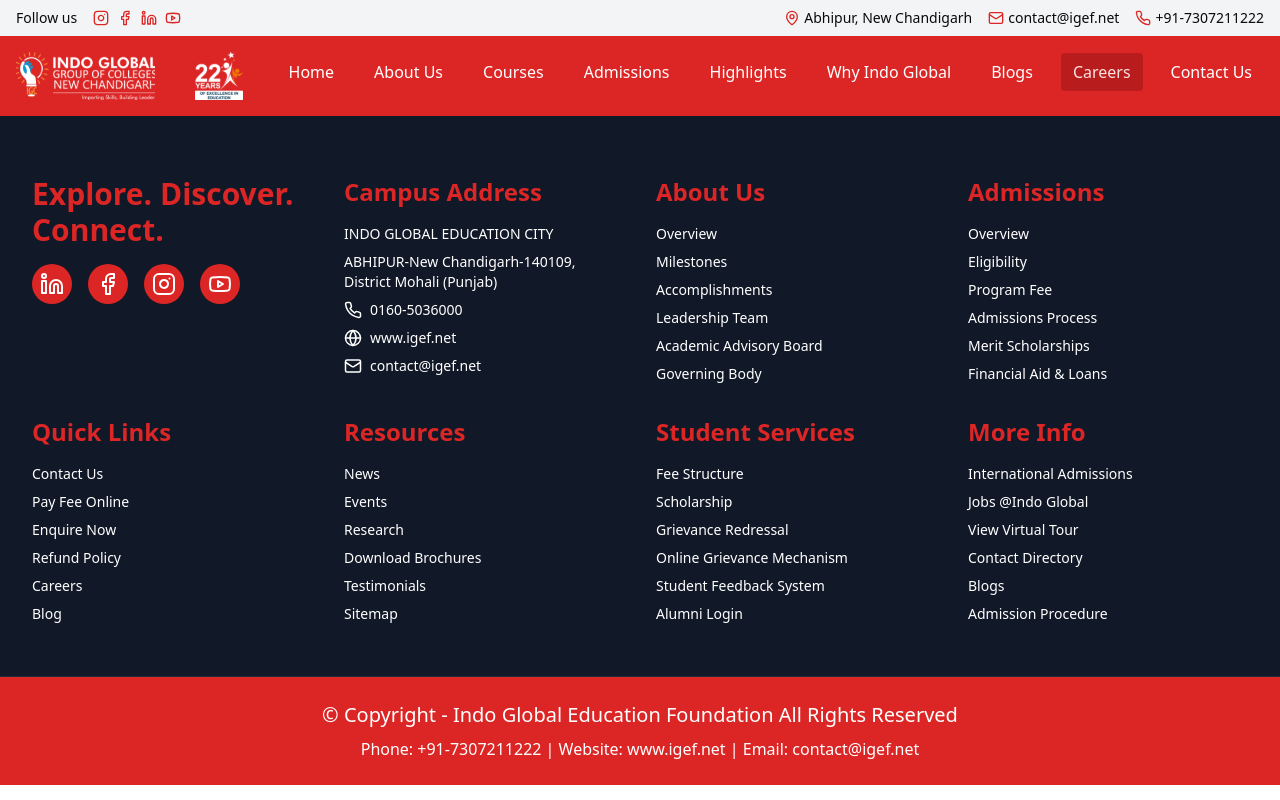
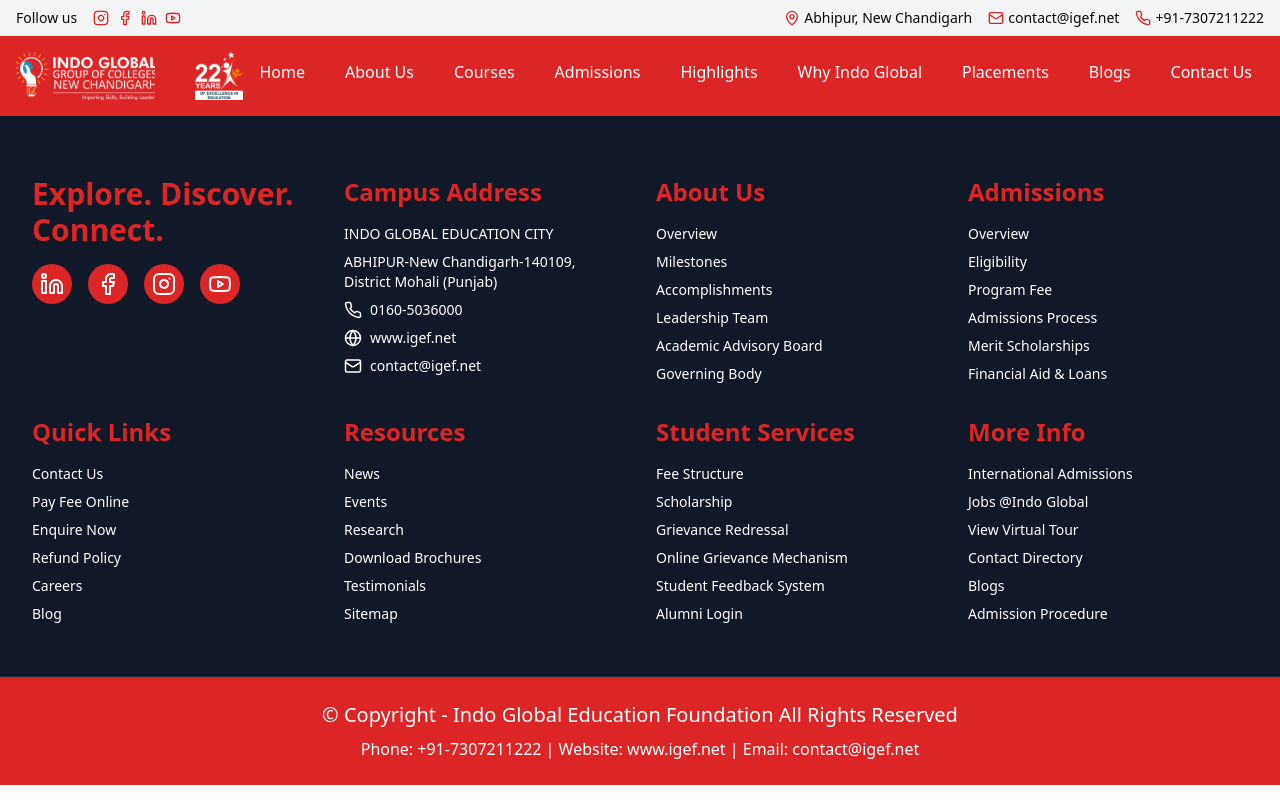
Before and after one commit to Stealth-Rishabh/IndoGlobal, a React (Vite) app: page /careers in a window 1280 px wide. Built offline with nearby package versions, Linux system fonts and the light colour scheme.

Commit message:
UI refactor: changed navlinks and drawer

```diff
--- a/src/App.jsx
+++ b/src/App.jsx
@@ -20,6 +20,7 @@
 import Admission from "./apps/admissions/Admission";
 import Event from "./apps/highlights/Event";
 import Gallery from "./apps/highlights/Gallery";
+import CampusRecruitments from "./apps/placements/CampusRecruitments";
 function App() {
   return (
     <Router>
@@ -35,6 +36,7 @@
         <Route path="/admissions" element={<Admission/>} />
         <Route path="/events" element={<Event/>} />
         <Route path="/gallery" element={<Gallery/>} />
+        <Route path="/placements/campus-recruitments" element={<CampusRecruitments/>} />
         <Route path="/contact-us" element={<Contact/>} />
 
       </Routes>
--- a/src/apps/aboutPage/AboutUs.jsx
+++ b/src/apps/aboutPage/AboutUs.jsx
@@ -6,11 +6,11 @@
 const AboutUs = () => {
   return (
     <div className="about-us">
-        <AccreditationAndTieups />
+        {/* <AccreditationAndTieups />
         <CollegeLocation />
         <VisionAndMission />
         <Leadership />
-        <EminentFaculty />
+        <EminentFaculty /> */}
     </div>
   )
 }
--- a/src/apps/header/Drawer.jsx
+++ b/src/apps/header/Drawer.jsx
@@ -15,36 +15,10 @@
   CollapsibleTrigger,
 } from "@/components/ui/collapsible";
 import { Menu, ChevronDown, ChevronRight } from 'lucide-react';
+import {navlinks} from './navData';
 
 const Drawer = () => {
-    const navlinks = [
-        { name: "Home", path: "/" },
-        {
-          name: "About Us",
-          path: "/about",
-          dropdown: [
-            { name: "Accreditation & Tie-ups", path: "/about/accreditation" },
-            { name: "Location", path: "/about/location" },
-            { name: "Vision & Mission", path: "/about/vision-mission" },
-            { name: "Leadership", path: "/about/leadership" },
-            { name: "Eminent Faculty", path: "/about/eminent-faculty" },
-          ],
-        },
-        { name: "Courses", path: "/courses" },
-        { name: "Admissions", path: "/admissions" },
-        {
-          name: "Highlights",
-          path: "/events",
-          dropdown: [
-            { name: "Events", path: "/events" },
-            { name: "Gallery", path: "/gallery" },
-          ],
-        },
-        { name: "Why Indo Global", path: "/why-indo-global" },
-        { name: "Blogs", path: "/blogs" },
-        { name: "Careers", path: "/careers" },
-        { name: "Contact Us", path: "/contact-us" },
-    ];
+
 
     const CollapsibleNavItem = ({ item }) => {
         const [isOpen, setIsOpen] = useState(false);
--- a/src/apps/header/Navbar.jsx
+++ b/src/apps/header/Navbar.jsx
@@ -9,36 +9,11 @@
   DropdownMenuItem,
 } from "@/components/ui/dropdown-menu";
 
+import {navlinks} from './navData';
+
 export default function Navbar() {
   const location = useLocation();
-  const navlinks = [
-    { name: "Home", path: "/" },
-    {
-      name: "About Us",
-      path: "/about",
-      dropdown: [
-        { name: "Accreditation & Tie-ups", path: "/about/accreditation" },
-        { name: "Location", path: "/about/location" },
-        { name: "Vision & Mission", path: "/about/vision-mission" },
-        { name: "Leadership", path: "/about/leadership" },
-        { name: "Eminent Faculty", path: "/about/eminent-faculty" },
-      ],
-    },
-    { name: "Courses", path: "/courses" },
-    { name: "Admissions", path: "/admissions" },
-    {
-      name: "Highlights",
-      path: "/events",
-      dropdown: [
-        { name: "Events", path: "/events" },
-        { name: "Gallery", path: "/gallery" },
-      ],
-    },
-    { name: "Why Indo Global", path: "/why-indo-global" },
-    { name: "Blogs", path: "/blogs" },
-    { name: "Careers", path: "/careers" },
-    { name: "Contact Us", path: "/contact-us" },
-  ];
+
 
   return (
     <div className="bg-red-600 px-4 py-4">
@@ -60,17 +35,23 @@
                     <DropdownMenuTrigger asChild>
                       <button
                         className={
-                          link.dropdown.some(item => item.path === location.pathname)
-                            ? "rounded bg-red-700 px-3 py-2 -mt-2 text-red-100"
+                          link.dropdown.some(
+                            (item) => item.path === location.pathname
+                          )
+                            ? "rounded bg-red-700 px-3 py-2 -mt-2 text-red-100 outline-0"
                             : "rounded px-3 py-2 text-white -mt-2 hover:bg-red-700 hover:text-red-200"
                         }
                       >
                         {link.name}
                       </button>
                     </DropdownMenuTrigger>
-                    <DropdownMenuContent  align='start'>
+                    <DropdownMenuContent align="start">
                       {link.dropdown.map((dropdownLink) => (
-                        <DropdownMenuItem key={dropdownLink.name} asChild className='pr-6'>
+                        <DropdownMenuItem
+                          key={dropdownLink.name}
+                          asChild
+                          className="pr-6"
+                        >
                           <NavLink
                             to={dropdownLink.path}
                             className={({ isActive }) =>
--- /dev/null
+++ b/src/apps/header/navData.js
@@ -0,0 +1,45 @@
+export const navlinks = [
+    { name: "Home", path: "/" },
+    {
+      name: "About Us",
+      path: "/about",
+      dropdown: [
+        { name: "Accreditation & Tie-ups", path: "/about/accreditation" },
+        { name: "Location", path: "/about/location" },
+        { name: "Vision & Mission", path: "/about/vision-mission" },
+        { name: "Leadership", path: "/about/leadership" },
+        { name: "Eminent Faculty", path: "/about/eminent-faculty" },
+      ],
+    },
+    { name: "Courses", path: "/courses" },
+    { name: "Admissions", path: "/admissions" },
+    {
+      name: "Highlights",
+      path: "/events",
+      dropdown: [
+        { name: "Events", path: "/events" },
+        { name: "Gallery", path: "/gallery" },
+      ],
+    },
+    { name: "Why Indo Global", path: "/why-indo-global" },
+
+    {
+      name: "Placements",
+      path: "/placements",
+      dropdown: [
+        {
+          name: "Campus Recruitments",
+          path: "/placements/campus-recruitments",
+        },
+        { name: "Industry Speaks", path: "/placements/industry-speaks" },
+        { name: "Industry Tie-ups", path: "/placements/industry-tie-ups" },
+        {
+          name: "Placement Activities",
+          path: "/placements/placement-activities",
+        },
+        { name: "Our Recruiters", path: "/placements/our-recruiters" },
+      ],
+    },
+    { name: "Blogs", path: "/blogs" },
+    { name: "Contact Us", path: "/contact-us" },
+  ];
--- /dev/null
+++ b/src/apps/placements/CampusRecruitments.jsx
@@ -0,0 +1,9 @@
+import React from 'react'
+
+const CampusRecruitments = () => {
+  return (
+    <div>CampusRecruitments</div>
+  )
+}
+
+export default CampusRecruitments
```
